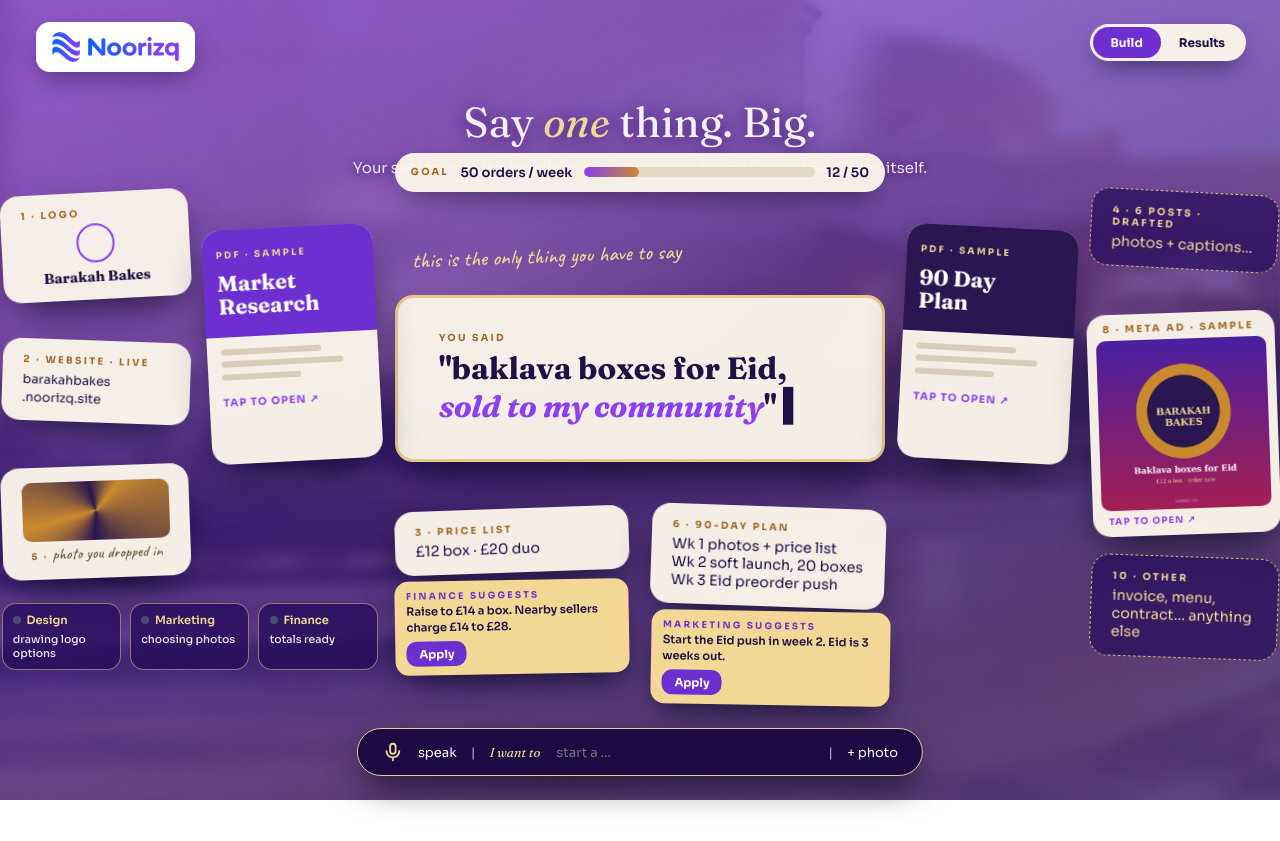
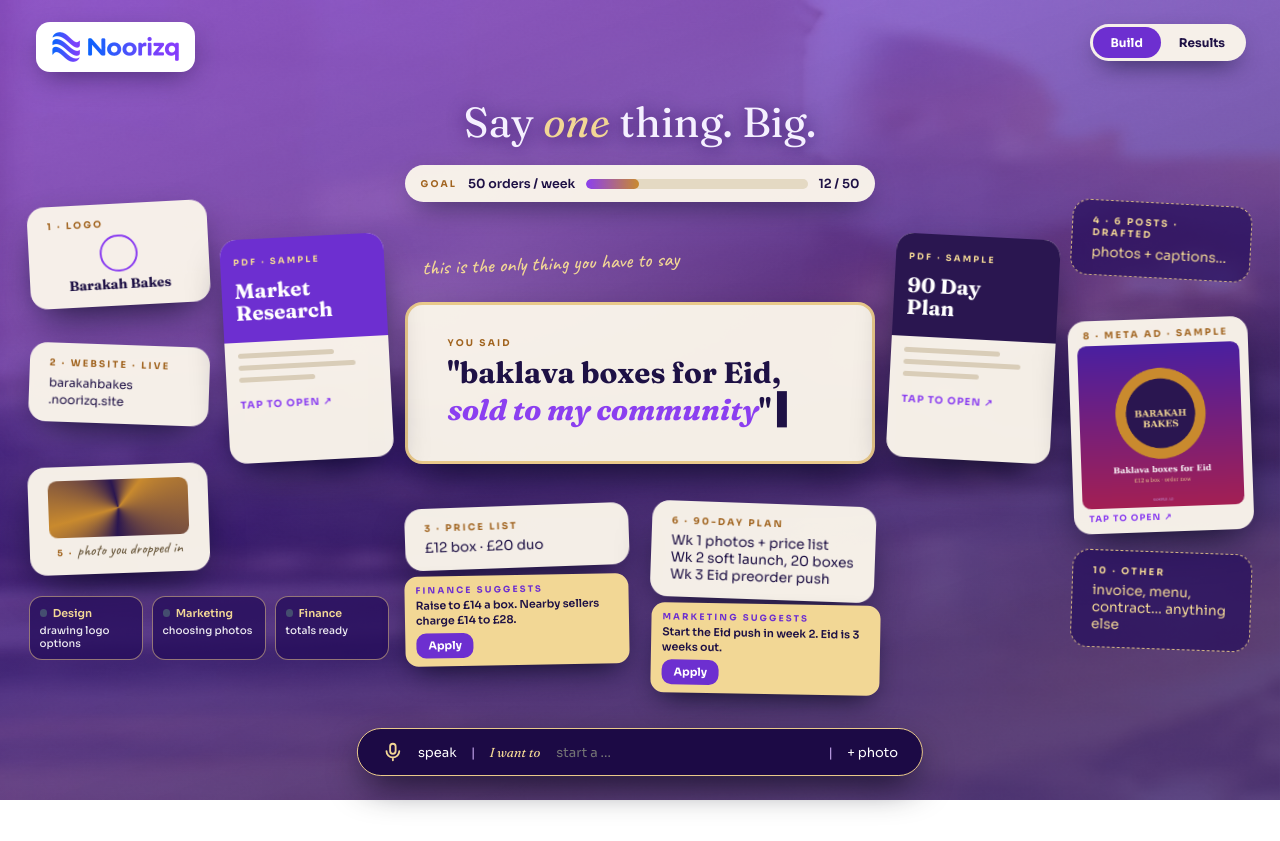
Before and after one commit to noorizqai/noorizq-demo, a plain HTML site: page previews/board-results.html in a window 1280 px wide. Drawn offline with Linux system fonts and the light colour scheme.

Commit message:
remove subheadline, fit board to viewport

```diff
--- a/previews/board-results.html
+++ b/previews/board-results.html
@@ -84,11 +84,12 @@ body:not(.rv) .stage,body:not(.rv) #hd{animation:fadein .5s ease both}
 .cfp{position:fixed;width:9px;height:14px;border-radius:2px;z-index:60;pointer-events:none;animation:cf 1.2s ease-out forwards}
 .shp{animation:pop .5s ease}
 </style>
+<style>.stage{padding:44px 0 118px!important}#hd{padding-bottom:6px}</style>
 </head><body>
 <div style="position:fixed;inset:0;z-index:0;background:url(../assets/hero-backdrop-nolady.jpg) center/cover"></div><div style="position:fixed;inset:0;z-index:1;background:linear-gradient(160deg,rgba(122,53,232,.66),rgba(42,16,98,.76) 78%)"></div>
 <div class="logo"><img src="../assets/noorizq-logo-crisp.png" alt="Noorizq"></div>
 <div id="hd" style="text-align:center;padding-top:96px;position:relative;z-index:5"><h1>Say <em>one</em> thing. Big.</h1>
-<div class="sub">Your sentence is the headline; everything else is small print that builds itself.</div></div>
+</div>
 <div class="tg"><button id="tb" class="on" onclick="sv(0)">Build</button><button id="tr" onclick="sv(1)">Results</button></div>
 <div id="res">
 <div class="g" style="grid-template-columns:1fr 1fr 1fr">
@@ -169,5 +170,8 @@ function cu(e,t,f){const T=900,t0=performance.now();(function st(n){const k=Math
 const _sv=sv;sv=function(r){_sv(r);if(r){document.querySelectorAll('#res [data-n]').forEach(e=>{const f=e.dataset.f;let t=+e.dataset.n;if(e.id=='pmv'&&document.getElementById('ship').dataset.d)t=30;if(e.id=='rg'&&document.getElementById('ship').dataset.d)t=31;cu(e,t,f)});document.getElementById('rgb').style.width='0';setTimeout(()=>document.getElementById('rgb').style.width=(document.getElementById('ship').dataset.d?62:56)+'%',60);}};
 function conf(el){const r=el.getBoundingClientRect(),cs=['#6d2fd0','#c98a2e','#f2d795','#1f8f46','#8b3ff0'];for(let i=0;i<34;i++){const d=document.createElement('i');d.className='cfp';d.style.left=(r.left+r.width/2)+'px';d.style.top=(r.top+r.height/2)+'px';d.style.background=cs[i%5];const a=Math.random()*6.28,k=80+Math.random()*140;d.style.setProperty('--dx',Math.cos(a)*k+'px');d.style.setProperty('--dy',Math.sin(a)*k-40+'px');document.body.appendChild(d);setTimeout(()=>d.remove(),1300);}}
 const _shp=shp;shp=function(){const b=document.getElementById('ship');if(b.dataset.d)return;_shp();conf(b);b.classList.add('shp');document.getElementById('prob').classList.add('ok');const g=document.getElementById('rg');cu(g,31,'');const m=document.getElementById('pmv');cu(m,30,'p');document.querySelectorAll('#res .vd i.r').forEach(i=>{i.className='';});};
+
+function fit(){const z=Math.max(.6,Math.min(1.14,(innerHeight-287)/470,(innerWidth-30)/1120));document.querySelector('.canvas').style.zoom=z;const r=document.getElementById('res');const k=Math.max(.6,Math.min(1.28,(innerHeight-92-125)/400,(innerWidth-30)/1120));r.style.transform='translateX(-50%) scale('+k+')';}
+fit();addEventListener('resize',fit);
 </script>
 </body></html>
```
Also changed, not shown: index.html (+5 -1 lines).
